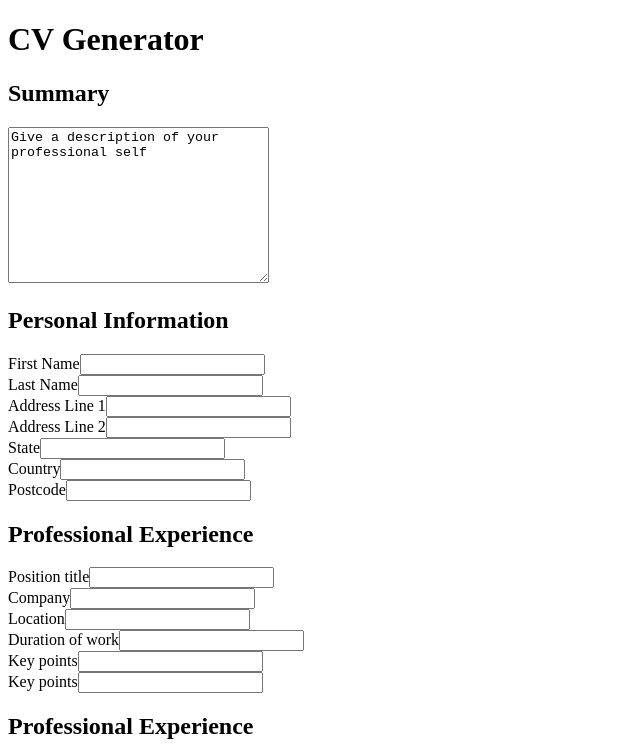
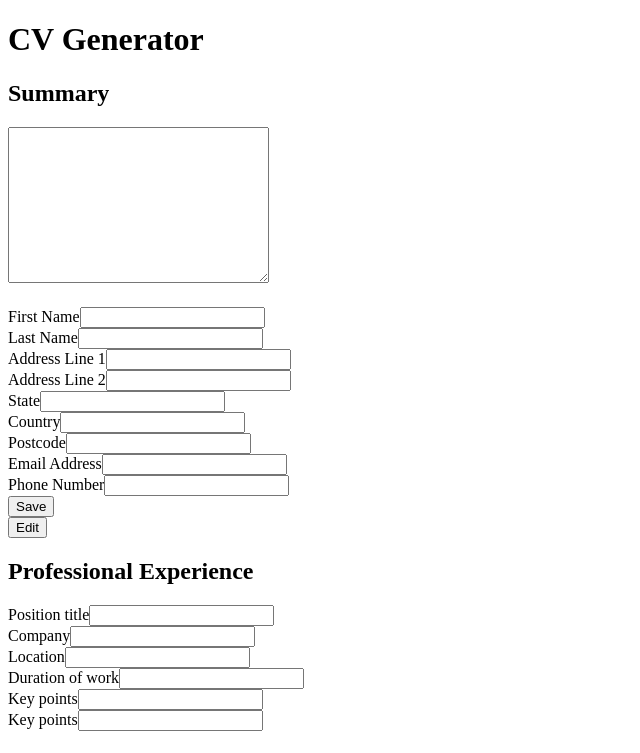
Before and after one commit to daniel-moderiano/cv-application, a React (Create React App) app: page / in a window 1280 px wide. Shown: the top 753 px of the page, without its empty margins (0-640 px from the left). Built offline with nearby package versions, Linux system fonts and the light colour scheme.

Commit message:
Convert original resumeSection to a separate module to Forms, so that submit functions can be better used

```diff
--- a/src/components/Field.js
+++ b/src/components/Field.js
@@ -2,11 +2,11 @@ import React, { Component } from 'react'
 
 class Field extends Component {
   render() {
-    const { fieldType, name, label, value } = this.props;
+    const { fieldType, name, label, value, placeholder, onChange } = this.props;
     return (
       <div className="field">
         <label htmlFor="">{label}</label>
-        <input name={name} type={fieldType} value={value} />
+        <input name={name} type={fieldType} value={value} placeholder={placeholder} onChange={onChange}/>
       </div>
     );
   }
--- a/src/components/Main.js
+++ b/src/components/Main.js
@@ -1,42 +1,20 @@
 import React, { Component } from "react";
 import ResumeSection from "./ResumeSection";
 import Field from "./Field";
+import PersonalInfo from "./PersonalInfo";
 import { nanoid } from "nanoid";
 
 class Main extends Component {
-  // Currently state is monitoring textarea only, as an example of how to handle form input for the resume sections to follow
-  constructor(props) {
-    super(props);
-
-    this.state = {
-      summary: "Give a description of your professional self"
-    };
-
-    this.handleChange = this.handleChange.bind(this);
-
-  };
-
-  handleChange(event) {
-    this.setState({ summary: event.target.value });
-  }
 
   render() {
     return (
       <main className="main">
 
         <ResumeSection title="Summary">
-          <textarea className="summary" name="summary" id="summar" cols="30" rows="10" onChange={this.handleChange} value={this.state.summary}></textarea>
+          <textarea className="summary" name="summary" id="summar" cols="30" rows="10"></textarea>
         </ResumeSection>
 
-        <ResumeSection title="Personal Information">
-          <Field fieldType="text" name="first-name" label="First Name" />
-          <Field fieldType="text" name="last-name" label="Last Name" />
-          <Field fieldType="text" name="address-one" label="Address Line 1" />
-          <Field fieldType="text" name="address-two" label="Address Line 2" />
-          <Field fieldType="text" name="state" label="State" />
-          <Field fieldType="text" name="country" label="Country" />
-          <Field fieldType="text" name="postcode" label="Postcode" />
-        </ResumeSection>
+        <PersonalInfo />
 
         <ResumeSection title="Professional Experience">
           <Field fieldType="text" name="position" label="Position title" />
--- /dev/null
+++ b/src/components/PersonalInfo.js
@@ -0,0 +1,62 @@
+import React, { Component } from "react";
+import ResumeSection from "./ResumeSection";
+import Field from "./Field";
+
+class PersonalInfo extends Component {
+  constructor(props) {
+    super(props);
+
+    this.state = {
+      firstName: "",
+      lastName: "",
+      addressOne: "",
+      addressTwo: "",
+      locationState: "",
+      country: "",
+      postcode: "",
+      email: "",
+      phone: "",
+    };
+
+    // Bind all methods
+    this.handleChange = this.handleChange.bind(this);
+    this.handleSubmit = this.handleSubmit.bind(this);
+
+  };
+
+  // Adjusts state on every change to an input field
+  handleChange(event) {
+    this.setState({ [event.target.name]: event.target.value });
+  }
+
+  // There is no need to 'capture' data on submit, as the state will already be up to date with every input field anyway
+  handleSubmit(event) {
+    // Adjust appearance/behaviour of input fields to prevent modification (unless edit is pressed)
+    console.log(this.state);
+    event.preventDefault();
+  }
+
+
+
+  render() {
+    return (
+      <ResumeSection>
+          <form onSubmit={this.handleSubmit} className="form personal">
+            <Field fieldType="text" name="firstName" label="First Name" placeholder={""} value={this.state.firstName} onChange={this.handleChange} />
+            <Field fieldType="text" name="lastName" label="Last Name" placeholder={""} onChange={this.handleChange}/>
+            <Field fieldType="text" name="addressOne" label="Address Line 1" placeholder={""} onChange={this.handleChange}/>
+            <Field fieldType="text" name="addressTwo" label="Address Line 2" placeholder={""} onChange={this.handleChange}/>
+            <Field fieldType="text" name="state" label="State" placeholder={""} onChange={this.handleChange}/>
+            <Field fieldType="text" name="country" label="Country" placeholder={""} onChange={this.handleChange}/>
+            <Field fieldType="text" name="postcode" label="Postcode" placeholder={""} onChange={this.handleChange}/>
+            <Field fieldType="email" name="email" label="Email Address" placeholder={""} onChange={this.handleChange}/>
+            <Field fieldType="text" name="phone" label="Phone Number" placeholder={""} onChange={this.handleChange}/>
+            <button type="submit">Save</button>
+          </form>
+          <button type="button">Edit</button>
+      </ResumeSection>
+    );
+  }
+}
+
+export default PersonalInfo;
--- a/src/components/ResumeSection.js
+++ b/src/components/ResumeSection.js
@@ -1,14 +1,13 @@
 import React, { Component } from "react";
 
 class ResumeSection extends Component {
+
   render() {
     return (
       <section className="resume-section">
         <h2 className="resume-section__header">{this.props.title}</h2>
         <div className="resume-section__content">
-          <form className="form">
-            {this.props.children}
-          </form>
+          {this.props.children}
         </div>
       </section>
     );
```
